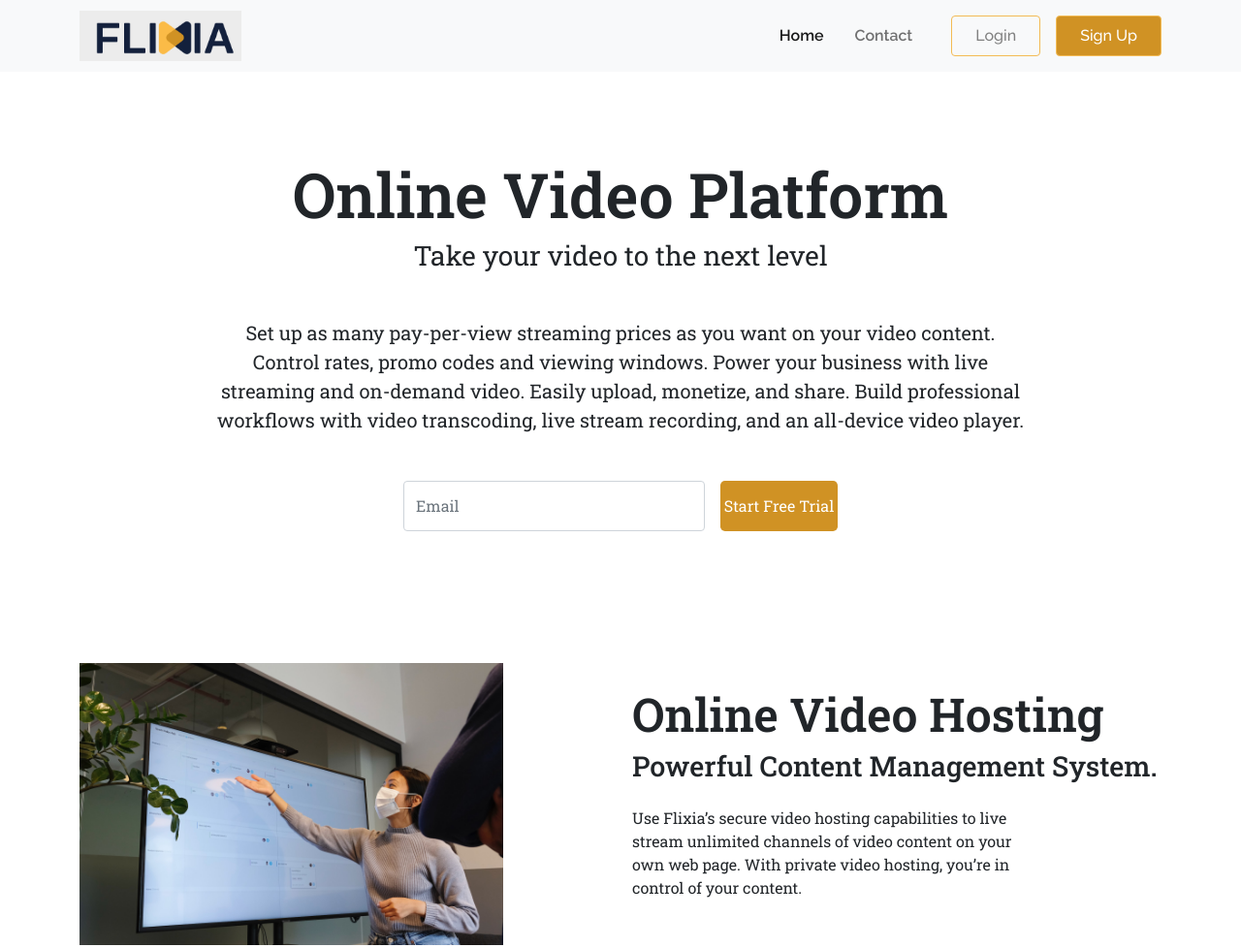
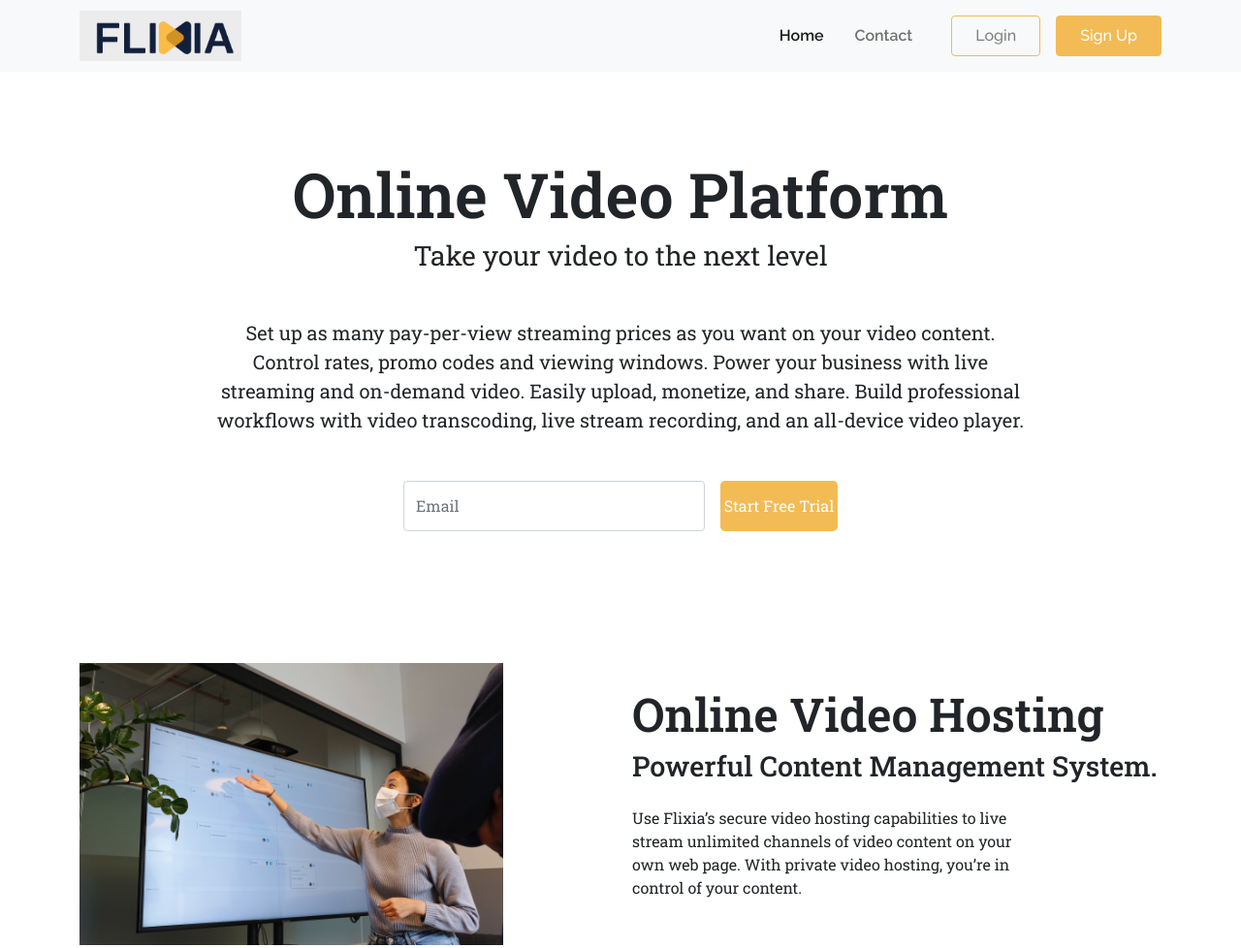
Before and after one commit to DanielUdechukwu/Genesys_Technical_Test, a plain HTML site: page index.html in a window 1280 px wide. Shown: the top 978 px of the page at 97% size. Drawn offline with nearby package versions, Linux system fonts and the light colour scheme; no server answers.

Commit message:
Omo, Fixed button color to match logo color

```diff
--- a/css/style.css
+++ b/css/style.css
@@ -10,7 +10,7 @@ body{
 }
 
 .btn2{
-  background: #d09224 !important;
+  background: #f3bb55 !important;
 }
 
 .btn2:hover{
@@ -19,7 +19,7 @@ body{
 }
 
 .bg-primary{
-  background: #d09224 !important;
+  background: #f3bb55 !important;
   border: .1rem solid #f3bb55 !important;
 }
 
@@ -46,7 +46,7 @@ body{
 }
 
 .icon-gold{
-  color: #d09224;
+  color: #f0ae35;
 }
 
 #intro{
```
